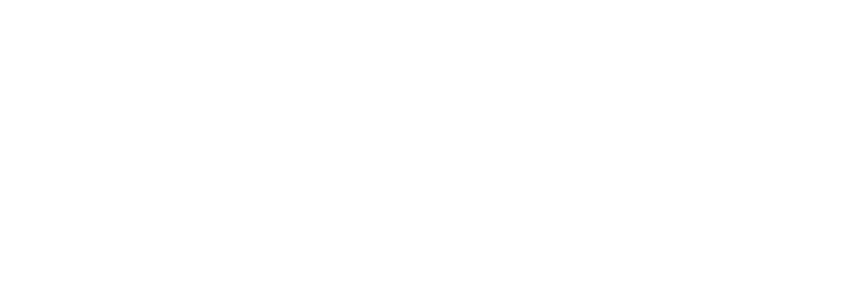
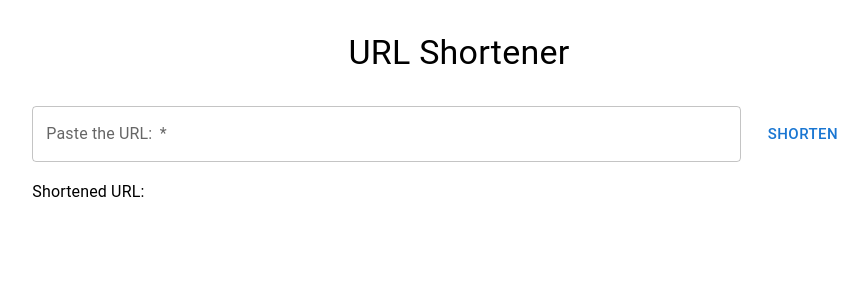
Before and after one commit to sebastianruiz07/test_doquimi_url_shortener, a React (Create React App) app in the folder client/: page / in a window 1280 px wide. Shown: the top 300 px of the page, without its empty margins (181-1049 px from the left). Built offline with nearby package versions, Linux system fonts and the light colour scheme.

Commit message:
feat: :sparkles: make simple form to shorten an URL

```diff
--- a/client/package.json
+++ b/client/package.json
@@ -3,9 +3,14 @@
   "version": "0.1.0",
   "private": true,
   "dependencies": {
+    "@emotion/react": "^11.13.3",
+    "@emotion/styled": "^11.13.0",
+    "@mui/icons-material": "^6.1.4",
+    "@mui/material": "^6.1.4",
     "@testing-library/jest-dom": "^5.17.0",
     "@testing-library/react": "^13.4.0",
     "@testing-library/user-event": "^13.5.0",
+    "client": "file:",
     "react": "^18.3.1",
     "react-dom": "^18.3.1",
     "react-scripts": "5.0.1",
--- a/client/public/index.html
+++ b/client/public/index.html
@@ -23,7 +23,7 @@
       work correctly both with client-side routing and a non-root public URL.
       Learn how to configure a non-root public URL by running `npm run build`.
     -->
-    <title>React App</title>
+    <title>URL Shortener</title>
   </head>
   <body>
     <noscript>You need to enable JavaScript to run this app.</noscript>
--- a/client/src/App.js
+++ /dev/null
@@ -1,10 +0,0 @@
-import './App.css';
-
-function App() {
-  return (
-    <div>
-    </div>
-  );
-}
-
-export default App;
--- /dev/null
+++ b/client/src/App.jsx
@@ -0,0 +1,12 @@
+import './App.css';
+import ShortenerForm from './components/ShortenerForm';
+
+const App = () => {
+  return (
+    <div>
+      <ShortenerForm/>
+    </div>
+  );
+}
+
+export default App;
--- /dev/null
+++ b/client/src/components/ShortenerForm.jsx
@@ -0,0 +1,71 @@
+import { Button, Grid2 as Grid, IconButton, TextField, Tooltip, Typography } from '@mui/material';
+import { useState } from 'react';
+import axios from 'axios';
+import ContentCopyIcon from '@mui/icons-material/ContentCopy';
+
+const ShortenerForm = () => {
+  const [originalUrl, setOriginalUrl] = useState('');
+  const [shortUrl, setShortUrl] = useState('');
+
+  const getShortenedUrl = async () => {
+    try {
+      const response = await axios.post('http://localhost:3001/api/urlshort', { url: originalUrl });
+      setShortUrl(response.data.shortUrl);
+    } catch (error) {
+      console.error('Error shortering the URL: ', error);
+    }
+  }
+
+  const copyShortUrlToClipboard = () => {
+    if(shortUrl.length > 0) {
+      navigator.clipboard.writeText(shortUrl);
+    }
+  }
+
+  return (
+    <Grid container justifyContent={'center'}>
+      <Grid item margin={4} size={12}>
+        <Typography variant='h4' textAlign={'center'}>URL Shortener</Typography>
+      </Grid>
+      <Grid item size={{ xs: 10, md: 8 }}>
+        <Grid container spacing={2}>
+          <Grid item size={12}>
+            <Grid container spacing={2} alignItems={'center'}>
+              <Grid item size={{ xs: 12, md: 10 }}>
+                <TextField
+                  required
+                  id="url-text"
+                  label="Paste the URL: "
+                  fullWidth
+                  onChange={(e) => { setOriginalUrl(e.target.value) }}
+                />
+              </Grid>
+              <Grid item size={{ xs: 12, md: 2 }}>
+                <Button size={'large'} onClick={() => getShortenedUrl()}>Shorten</Button>
+              </Grid>
+            </Grid>
+          </Grid>
+          <Grid item size={12}>
+            <Grid container>
+              <Grid item size={{ xs: 12, md: 2 }}>
+                <Typography variant='subtitle1'>Shortened URL: </Typography>
+              </Grid>
+              <Grid item size={{ xs: 11, md: 9 }}>
+                <Typography variant='subtitle1'>{shortUrl}</Typography>
+              </Grid>
+              <Grid item size={{ xs: 1, md: 1 }} visibility={shortUrl.length > 0 ? 'visible' : 'hidden'}>
+                <Tooltip title='Copy to clipboard'>
+                  <IconButton onClick={() => copyShortUrlToClipboard()}>
+                    <ContentCopyIcon />
+                  </IconButton>
+                </Tooltip>
+              </Grid>
+            </Grid>
+          </Grid>
+        </Grid>
+      </Grid>
+    </Grid>
+  )
+}
+
+export default ShortenerForm;
```
Also changed, not shown: 2 other files (tests, documents, lock files or other folders).
